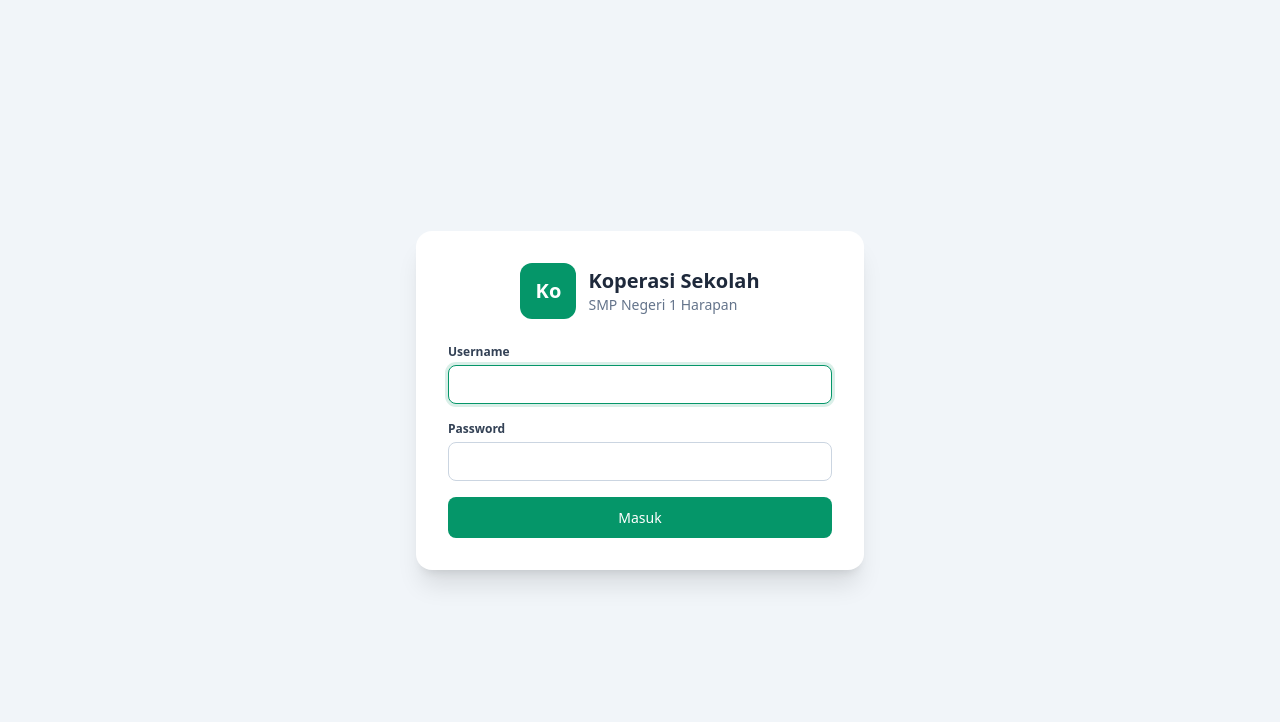
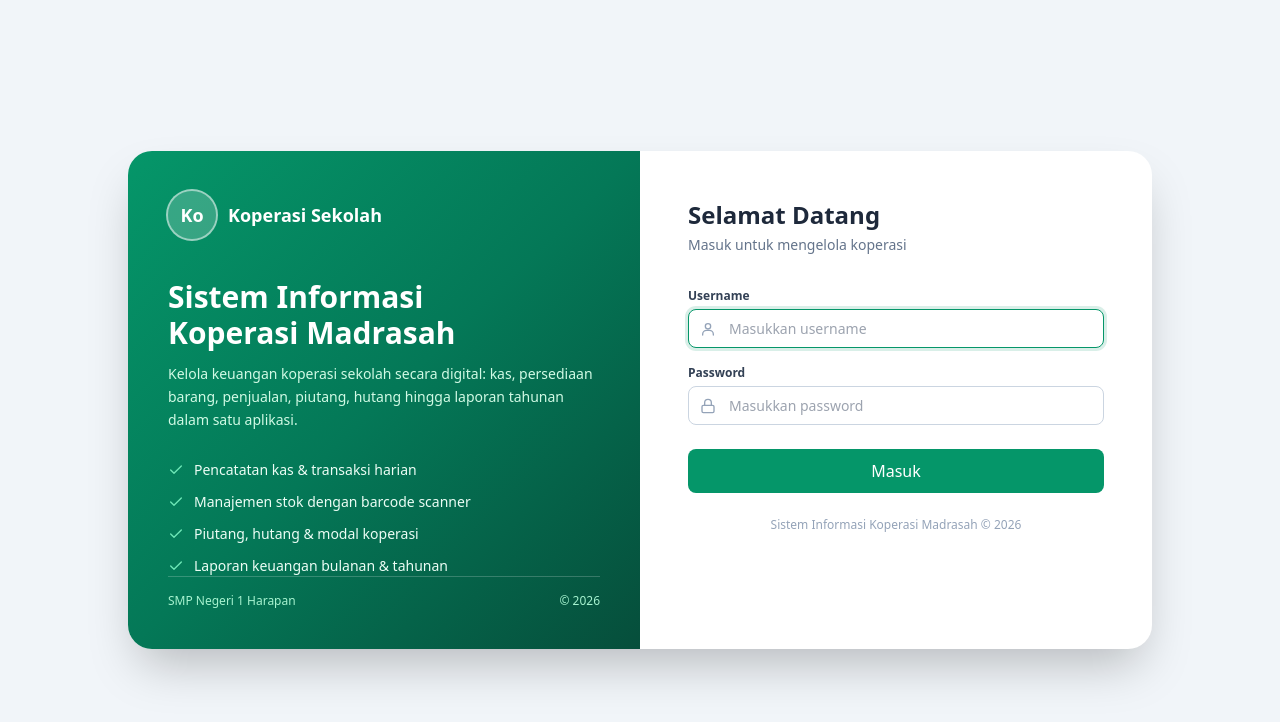
Before and after one commit to dewecorp/koperasi, a PHP site: page /login in a window 1280 px wide. Shown: the top 722 px of the page. Run offline with PHP 8.4, Linux system fonts and the light colour scheme; data comes from the database, SQL or seed files in the repository; some libraries are stand-ins or nearby versions.

Commit message:
update login

```diff
--- a/app/views/auth/login.php
+++ b/app/views/auth/login.php
@@ -1,34 +1,87 @@
 <?php
 /** Halaman login */
 $profile = koperasi_profile();
+$logo = '';
+if (!empty($profile['logo']) && file_exists(UPLOAD_DIR . '/' . $profile['logo'])) {
+    $logo = '<img src="' . asset('uploads/' . e($profile['logo'])) . '" class="max-h-14 w-auto object-contain" alt="logo">';
+} else {
+    $logo = '<div class="h-12 w-12 rounded-full bg-white/20 ring-2 ring-white/60 flex items-center justify-center text-white font-bold text-lg">' . e(mb_substr($profile['nama_koperasi'] ?? 'KS', 0, 2)) . '</div>';
+}
+$check = '<svg class="w-4 h-4 shrink-0" fill="none" stroke="currentColor" stroke-width="2" stroke-linecap="round" stroke-linejoin="round" viewBox="0 0 24 24"><polyline points="20 6 9 17 4 12"/></svg>';
+$fitur = [
+    'Pencatatan kas & transaksi harian',
+    'Manajemen stok dengan barcode scanner',
+    'Piutang, hutang & modal koperasi',
+    'Laporan keuangan bulanan & tahunan',
+];
 ?>
-<div class="w-full max-w-md">
-    <div class="bg-white rounded-2xl shadow-xl p-8">
-        <div class="flex items-center justify-center gap-3 mb-6">
-            <?php if (!empty($profile['logo']) && file_exists(UPLOAD_DIR . '/' . $profile['logo'])): ?>
-                <img src="<?= asset('uploads/' . e($profile['logo'])) ?>" class="h-14 w-14 rounded-xl object-cover" alt="logo">
-            <?php else: ?>
-                <div class="h-14 w-14 rounded-xl bg-emerald-600 flex items-center justify-center text-white font-bold text-xl">
-                    <?= e(mb_substr($profile['nama_koperasi'] ?? 'KS', 0, 2)) ?>
+<div class="w-full max-w-5xl">
+    <div class="grid md:grid-cols-2 bg-white rounded-3xl shadow-2xl overflow-hidden">
+
+        <!-- Panel Informasi (desktop) -->
+        <div class="hidden md:flex flex-col justify-between bg-gradient-to-br from-emerald-600 via-emerald-700 to-emerald-900 text-white p-10">
+            <div>
+                <div class="flex items-center gap-3 mb-10">
+                    <?= $logo ?>
+                    <span class="font-bold text-lg"><?= e($profile['nama_koperasi'] ?? APP_NAME) ?></span>
                 </div>
-            <?php endif; ?>
+                <h2 class="text-2xl xl:text-3xl font-bold leading-snug">Sistem Informasi<br>Koperasi Madrasah</h2>
+                <p class="mt-3 text-emerald-100 text-sm leading-relaxed">Kelola keuangan koperasi sekolah secara digital: kas, persediaan barang, penjualan, piutang, hutang hingga laporan tahunan dalam satu aplikasi.</p>
+                <ul class="mt-7 space-y-3">
+                    <?php foreach ($fitur as $f): ?>
+                        <li class="flex items-start gap-2.5 text-sm text-emerald-50">
+                            <span class="mt-0.5 text-emerald-300"><?= $check ?></span>
+                            <span><?= e($f) ?></span>
+                        </li>
+                    <?php endforeach; ?>
+                </ul>
+            </div>
             <div>
-                <h1 class="text-xl font-bold text-slate-800"><?= e($profile['nama_koperasi'] ?? APP_NAME) ?></h1>
-                <p class="text-sm text-slate-500"><?= e($profile['nama_sekolah'] ?? 'Sistem Pencatatan Keuangan') ?></p>
+                <div class="border-t border-white/20 pt-4 flex items-center justify-between text-xs text-emerald-200">
+                    <span><?= e($profile['nama_sekolah'] ?? APP_NAME) ?></span>
+                    <span>&copy; <?= date('Y') ?></span>
+                </div>
             </div>
         </div>
 
-        <form method="post" action="<?= url('login') ?>" class="mt-6">
-            <?= csrf_field() ?>
-            <div class="mb-4">
-                <label class="label">Username</label>
-                <input type="text" name="username" class="input" autocomplete="username" required autofocus value="<?= e(old('username')) ?>">
+        <!-- Panel Form Login -->
+        <div class="p-8 md:p-12">
+            <div class="text-center mb-8 md:hidden">
+                <div class="flex justify-center mb-3"><?= $logo ?></div>
+                <h1 class="text-xl font-bold text-slate-800"><?= e($profile['nama_koperasi'] ?? APP_NAME) ?></h1>
+                <p class="text-sm font-medium text-emerald-600 mt-0.5">Sistem Informasi Koperasi Madrasah</p>
+                <p class="text-sm text-slate-500 uppercase tracking-wide"><?= e($profile['nama_sekolah'] ?? '') ?></p>
             </div>
-            <div class="mb-4">
-                <label class="label">Password</label>
-                <input type="password" name="password" class="input" autocomplete="current-password" required>
+
+            <div class="hidden md:block mb-8">
+                <h1 class="text-2xl font-bold text-slate-800">Selamat Datang</h1>
+                <p class="text-sm text-slate-500 mt-1">Masuk untuk mengelola koperasi</p>
             </div>
-            <button type="submit" class="btn btn-primary w-full justify-center py-2.5">Masuk</button>
-        </form>
+
+            <form method="post" action="<?= url('login') ?>">
+                <?= csrf_field() ?>
+                <div class="mb-4">
+                    <label class="label">Username</label>
+                    <div class="relative">
+                        <span class="absolute left-3 top-1/2 -translate-y-1/2 text-slate-400">
+                            <svg class="w-4 h-4" fill="none" stroke="currentColor" stroke-width="2" stroke-linecap="round" stroke-linejoin="round" viewBox="0 0 24 24"><circle cx="12" cy="8" r="4"/><path d="M4 21v-1a6 6 0 0 1 6-6h4a6 6 0 0 1 6 6v1"/></svg>
+                        </span>
+                        <input type="text" name="username" class="input pl-10" autocomplete="username" required autofocus placeholder="Masukkan username" value="<?= e(old('username')) ?>">
+                    </div>
+                </div>
+                <div class="mb-6">
+                    <label class="label">Password</label>
+                    <div class="relative">
+                        <span class="absolute left-3 top-1/2 -translate-y-1/2 text-slate-400">
+                            <svg class="w-4 h-4" fill="none" stroke="currentColor" stroke-width="2" stroke-linecap="round" stroke-linejoin="round" viewBox="0 0 24 24"><rect x="3" y="11" width="18" height="11" rx="2"/><path d="M7 11V7a5 5 0 0 1 10 0v4"/></svg>
+                        </span>
+                        <input type="password" name="password" class="input pl-10" autocomplete="current-password" required placeholder="Masukkan password">
+                    </div>
+                </div>
+                <button type="submit" class="btn btn-primary w-full justify-center py-2.5 text-base">Masuk</button>
+            </form>
+
+            <p class="text-center text-xs text-slate-400 mt-6">Sistem Informasi Koperasi Madrasah &copy; <?= date('Y') ?></p>
+        </div>
     </div>
 </div>
```
